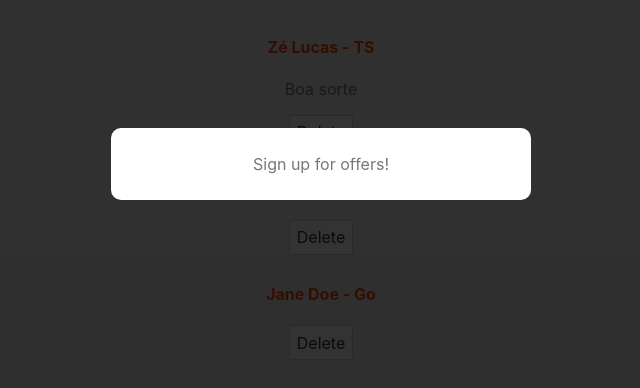
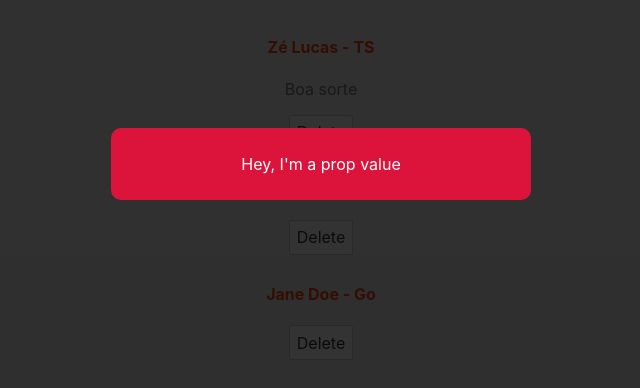
Before and after one commit to joselucassr/SvelteCrashCourseNetNinja, a Svelte app: page / in a window 1280 px wide. Shown: the top 388 px of the page, without its empty margins (319-959 px from the left). Built offline with nearby package versions, Linux system fonts and the light colour scheme.

Commit message:
Intro to props.

```diff
--- a/src/App.svelte
+++ b/src/App.svelte
@@ -12,7 +12,7 @@
   };
 </script>
 
-<Modal />
+<Modal message="Hey, I'm a prop value" isPromo={true} />
 <main>
   {#each people as person (person.id)}
     <div>
--- a/src/Modal.svelte
+++ b/src/Modal.svelte
@@ -1,12 +1,13 @@
 <script lang="ts">
+  export let message: string;
+  export let isPromo = false;
   let showModal = true;
-  let isPromo = false;
 </script>
 
 {#if showModal}
   <div class="backdrop" class:promo={isPromo}>
     <div class="modal">
-      <p>Sign up for offers!</p>
+      <p>{message}</p>
     </div>
   </div>
 {/if}
```
